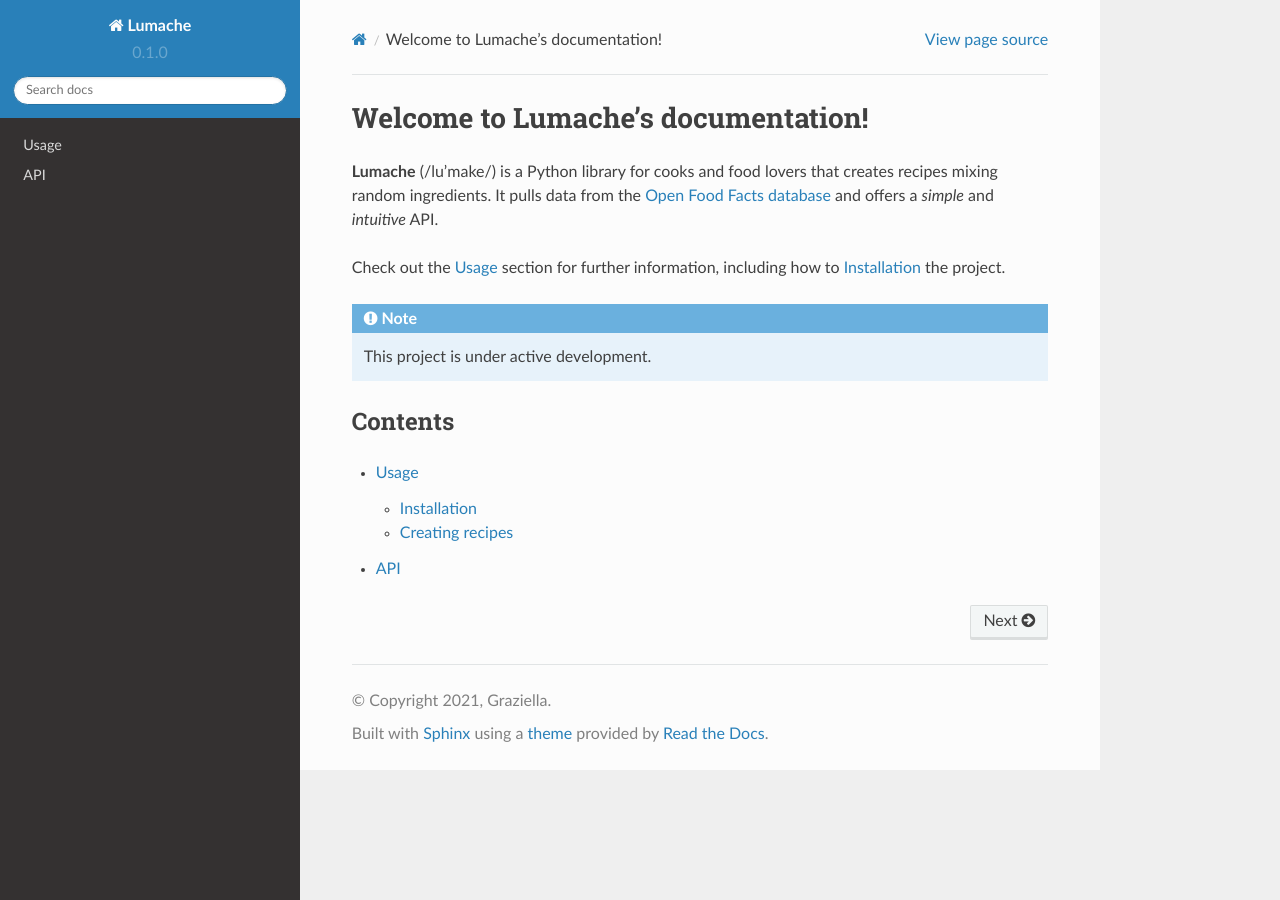
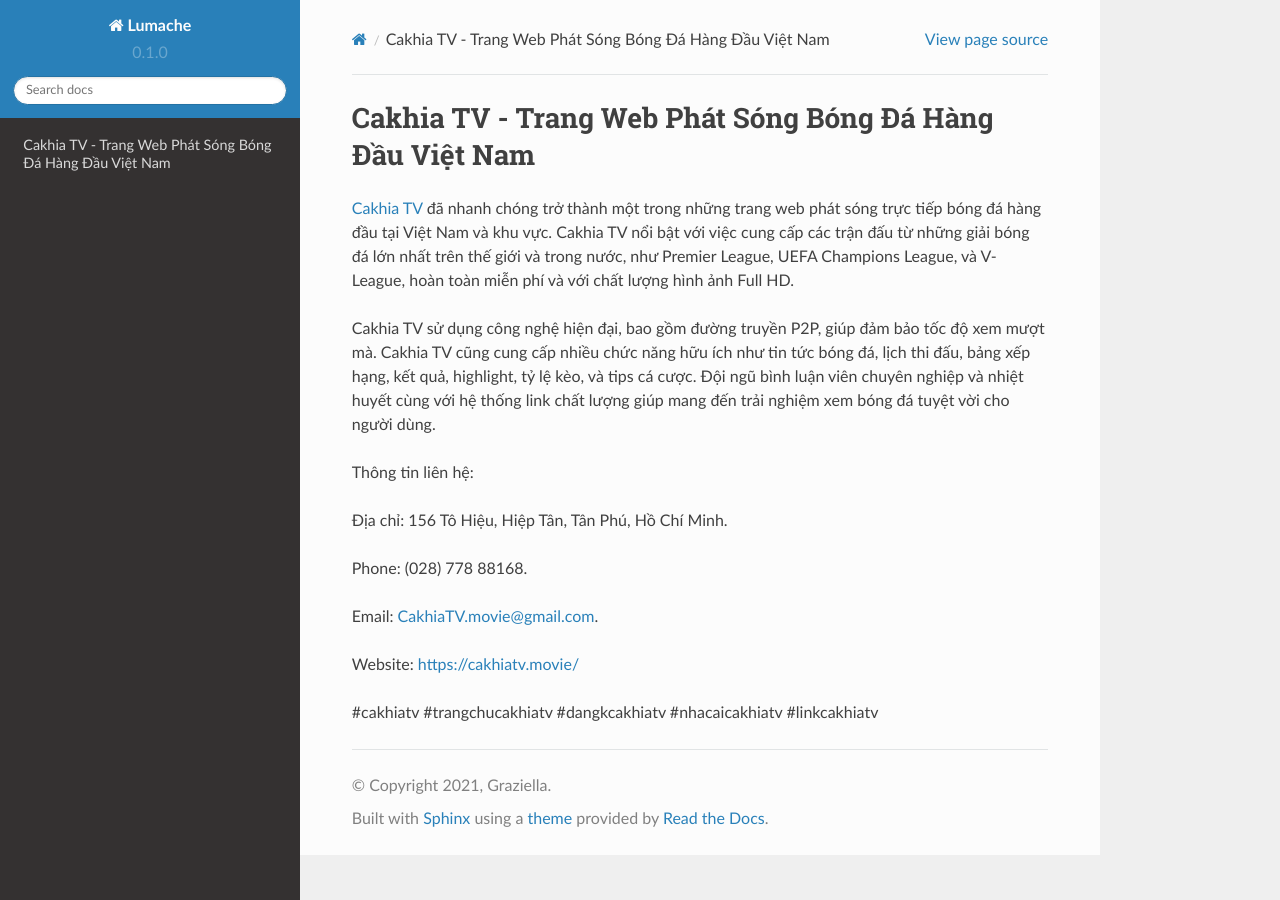
Before and after one commit to vanthanhtuan2022/cakhiatmovie, a Sphinx documentation site: the page built from docs/source/index.rst, in a window 1280 px wide. Built offline with Sphinx 7.4.7 and the Read the Docs theme 2.0.0, drawn with Linux system fonts in a browser that asks for light colours.

Commit message:
Update index.rst

```diff
--- a/docs/source/index.rst
+++ b/docs/source/index.rst
@@ -1,22 +1,18 @@
-Welcome to Lumache's documentation!
+Cakhia TV - Trang Web Phát Sóng Bóng Đá Hàng Đầu Việt Nam
 ===================================
 
-**Lumache** (/lu'make/) is a Python library for cooks and food lovers
-that creates recipes mixing random ingredients.
-It pulls data from the `Open Food Facts database <https://world.openfoodfacts.org/>`_
-and offers a *simple* and *intuitive* API.
+`Cakhia TV <https://cakhiatv.movie/>`_ đã nhanh chóng trở thành một trong những trang web phát sóng trực tiếp bóng đá hàng đầu tại Việt Nam và khu vực. Cakhia TV nổi bật với việc cung cấp các trận đấu từ những giải bóng đá lớn nhất trên thế giới và trong nước, như Premier League, UEFA Champions League, và V-League, hoàn toàn miễn phí và với chất lượng hình ảnh Full HD.
 
-Check out the :doc:`usage` section for further information, including
-how to :ref:`installation` the project.
+Cakhia TV sử dụng công nghệ hiện đại, bao gồm đường truyền P2P, giúp đảm bảo tốc độ xem mượt mà. Cakhia TV cũng cung cấp nhiều chức năng hữu ích như tin tức bóng đá, lịch thi đấu, bảng xếp hạng, kết quả, highlight, tỷ lệ kèo, và tips cá cược. Đội ngũ bình luận viên chuyên nghiệp và nhiệt huyết cùng với hệ thống link chất lượng giúp mang đến trải nghiệm xem bóng đá tuyệt vời cho người dùng.
 
-.. note::
+Thông tin liên hệ:
 
-   This project is under active development.
+Địa chỉ: 156 Tô Hiệu, Hiệp Tân, Tân Phú, Hồ Chí Minh.
 
-Contents
---------
+Phone: (028) 778 88168.
 
-.. toctree::
+Email: CakhiaTV.movie@gmail.com.
 
-   usage
-   api
+Website: https://cakhiatv.movie/
+
+#cakhiatv #trangchucakhiatv #dangkcakhiatv #nhacaicakhiatv #linkcakhiatv
```
